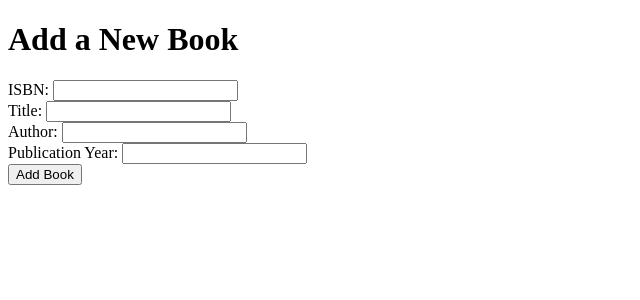
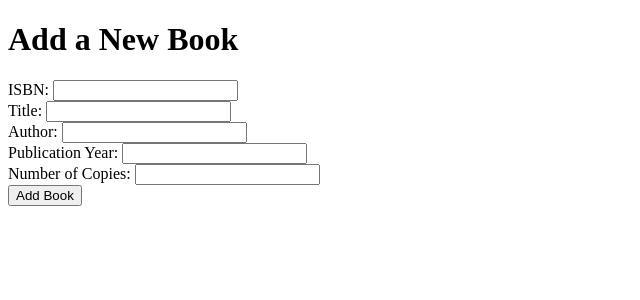
Before and after one commit to rutuja73974/Kata_Library_Management_System, a Flask app: page /add_book in a window 1280 px wide. Shown: the top 300 px of the page, without its empty margins (0-640 px from the left). Run offline with Flask 3, Linux system fonts and the light colour scheme.

Commit message:
To keep track on number of books copies

```diff
--- a/app.py
+++ b/app.py
@@ -3,51 +3,57 @@ from flask import Flask, render_template, request, redirect, url_for, flash
 app = Flask(__name__)
 app.secret_key = 'secret_key'
 
+
 # Book Class
 class Book:
-    def __init__(self, isbn, title, author, year):
+    def __init__(self, isbn, title, author, year, quantity):
         self.isbn = isbn
         self.title = title
         self.author = author
         self.year = year
-        self.is_borrowed = False
+        self.quantity = quantity  # New attribute to track the number of copies
+
+    def __str__(self):
+        return f"ISBN: {self.isbn}, Title: {self.title}, Author: {self.author}, Year: {self.year}, Available Copies: {self.quantity}"
 
 # Library Class
 class Library:
     def __init__(self):
         self.books = []
 
-    def add_book(self, isbn, title, author, year):
-        new_book = Book(isbn, title, author, year)
+    def add_book(self, isbn, title, author, year, quantity):
+        for book in self.books:
+            if book.isbn == isbn:
+                book.quantity += quantity  # If the book already exists, increase its quantity
+                return f"Updated quantity for '{title}'. Now we have {book.quantity} copies."
+        new_book = Book(isbn, title, author, year, quantity)
         self.books.append(new_book)
-        return f"Book '{title}' added to the library."
+        return f"Book '{title}' added with {quantity} copies."
 
     def borrow_book(self, isbn):
         for book in self.books:
             if book.isbn == isbn:
-                if not book.is_borrowed:
-                    book.is_borrowed = True
-                    return f"You have successfully borrowed '{book.title}'."
+                if book.quantity > 0:
+                    book.quantity -= 1
+                    return f"You have successfully borrowed '{book.title}'. {book.quantity} copies left."
                 else:
-                    return f"Sorry, the book '{book.title}' is currently borrowed."
+                    return f"Sorry, all copies of '{book.title}' are currently borrowed."
         return "Book not found!"
 
     def return_book(self, isbn):
         for book in self.books:
             if book.isbn == isbn:
-                if book.is_borrowed:
-                    book.is_borrowed = False
-                    return f"You have successfully returned '{book.title}'."
-                else:
-                    return f"The book '{book.title}' was not borrowed."
+                book.quantity += 1
+                return f"You have successfully returned '{book.title}'. Now we have {book.quantity} copies."
         return "Book not found!"
 
     def view_available_books(self):
-        available_books = [book for book in self.books if not book.is_borrowed]
+        available_books = [book for book in self.books if book.quantity > 0]
         if available_books:
             return available_books
         else:
             return []
+
 
 # Initialize Library
 library = Library()
@@ -64,13 +70,16 @@ def add_book():
         title = request.form['title']
         author = request.form['author']
         year = request.form['year']
-        if isbn and title and author and year:
-            library.add_book(isbn, title, author, year)
-            flash(f"Book '{title}' added successfully!")
+        quantity = int(request.form['quantity'])  # Get the number of copies
+
+        if isbn and title and author and year and quantity:
+            library.add_book(isbn, title, author, year, quantity)
+            flash(f"Book '{title}' added successfully with {quantity} copies!")
             return redirect(url_for('index'))
         else:
             flash('All fields are required!')
     return render_template('add_book.html')
+
 
 # Route for borrowing a book
 @app.route('/borrow_book', methods=['GET', 'POST'])
--- a/templates/add_book.html
+++ b/templates/add_book.html
@@ -20,6 +20,9 @@
         <label for="year">Publication Year:</label>
         <input type="text" name="year" id="year"><br>
 
+        <label for="quantity">Number of Copies:</label>  <!-- New quantity field -->
+        <input type="number" name="quantity" id="quantity" min="1"><br>
+
         <button type="submit">Add Book</button>
     </form>
 </body>
--- a/templates/available_books.html
+++ b/templates/available_books.html
@@ -9,7 +9,7 @@
     <h1>Available Books</h1>
     <ul>
         {% for book in books %}
-            <li>{{ book.isbn }} - {{ book.title }} by {{ book.author }} ({{ book.year }})</li>
+            <li>{{ book.isbn }} - {{ book.title }} by {{ book.author }} ({{ book.year }}). Available Copies: {{ book.quantity }}</li>
         {% endfor %}
     </ul>
     <a href="{{ url_for('index') }}">Back to Home</a>
```
